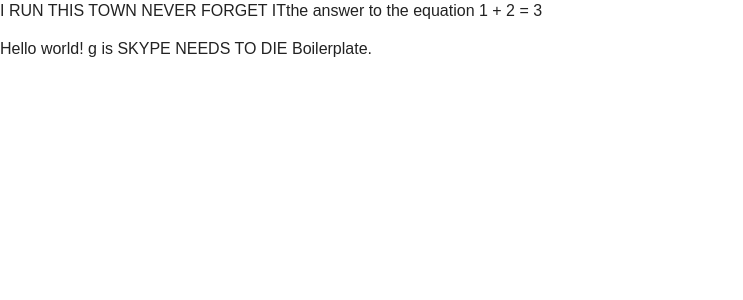
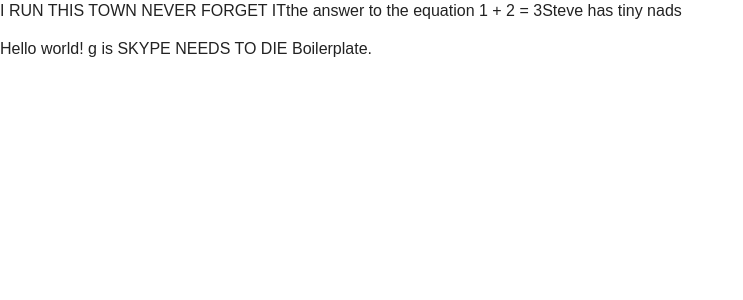
Before and after one commit to shnazzyhat/My-First-Website, a PHP site: page / in a window 1280 px wide. Shown: the top 300 px of the page, without its empty margins (0-743 px from the left). Run offline with PHP 8.4, Linux system fonts and the light colour scheme; some libraries are stand-ins or nearby versions.

Commit message:
steve's nads
comprehensive assessment of steves nads

```diff
--- a/index.php
+++ b/index.php
@@ -23,6 +23,7 @@
 
         print("I RUN THIS TOWN NEVER FORGET IT");
         printf("the answer to the equation %d + %d = %d", 1, 2, 1+2);
+        print("Steve has tiny nads");
 
         ?>
         <p>Hello world! g is SKYPE NEEDS TO DIE Boilerplate.</p>
```
